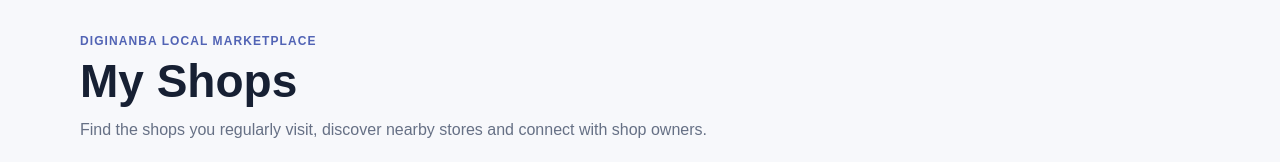
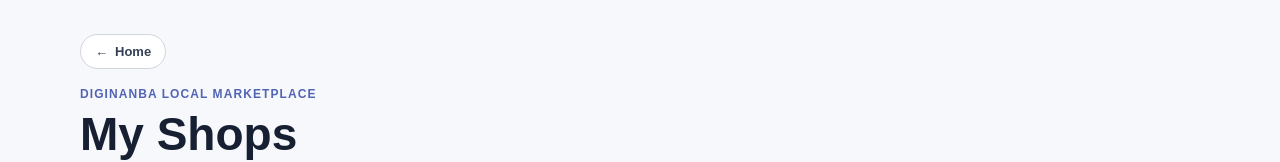
Before and after one commit to agnengineeringselectricals-crypto/diginanba, a Next.js app: page /shops in a window 1280 px wide. Shown: the top 162 px of the page. Built offline with nearby package versions, Linux system fonts and the light colour scheme; no server answers; the database is empty.

Commit message:
Add home navigation to My Shops page

```diff
--- a/components/MyShopsDiscovery.tsx
+++ b/components/MyShopsDiscovery.tsx
@@ -169,6 +169,11 @@ export default function MyShopsDiscovery() {
   }
 
   return <main style={{maxWidth:1160,margin:'0 auto',padding:'34px 20px 76px',color:'#172033'}}>
+    <div style={{marginBottom:18}}>
+      <a href="/" aria-label="Go to DigiNanba home page" style={{display:'inline-flex',alignItems:'center',gap:7,padding:'9px 14px',border:'1px solid #d0d5dd',borderRadius:999,background:'#fff',color:'#344054',fontSize:13,fontWeight:700,textDecoration:'none'}}>
+        <span aria-hidden="true">←</span> Home
+      </a>
+    </div>
     <p style={{margin:'0 0 8px',color:'#5264b5',fontSize:12,fontWeight:800,letterSpacing:'.09em',textTransform:'uppercase'}}>DigiNanba local marketplace</p>
     <h1 style={{fontSize:'clamp(32px,5vw,46px)',lineHeight:1.1,margin:'0 0 10px'}}>My Shops</h1>
     <p style={{maxWidth:760,color:'#667085',lineHeight:1.6,margin:'0 0 24px'}}>Find the shops you regularly visit, discover nearby stores and connect with shop owners.</p>
```
